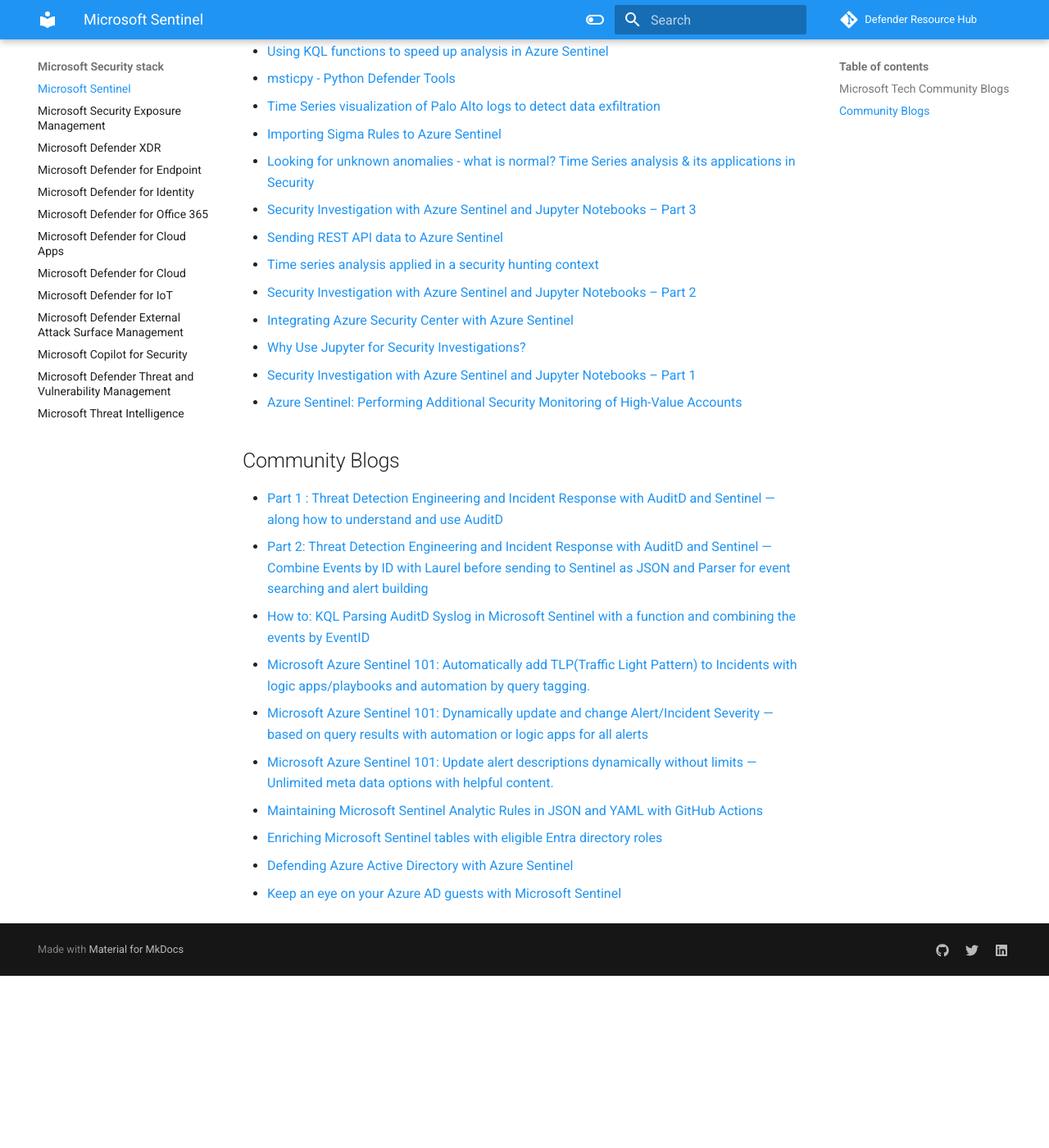
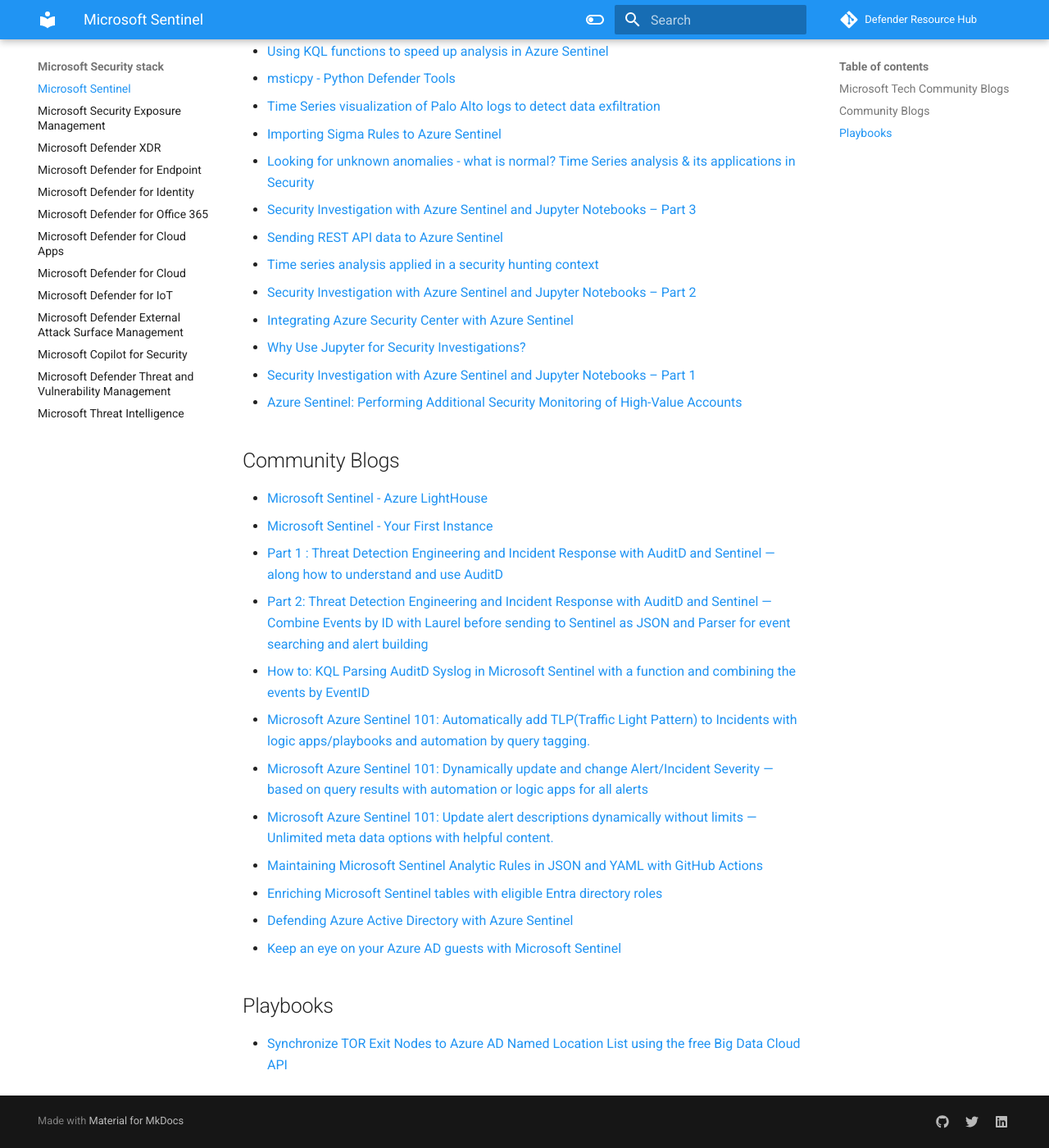
Before and after one commit to alexverboon/DefenderResourceHub, an MkDocs documentation site: the page built from docs/sentinel.md, in a window 1280 px wide and 1400 px high, scrolled down 18443 px. Shown: the whole window at 82% size. Built offline with MkDocs 1.6.1 and Material for MkDocs 9.7.7, drawn with Linux system fonts in a browser that asks for light colours; comment, search, counter and statistics services are not loaded; before the commit the page ends 19633 px from its top, so only the background shows below that.

Commit message:
update for Sentinel

```diff
--- a/docs/sentinel.md
+++ b/docs/sentinel.md
@@ -513,6 +513,8 @@
 
 ## Community Blogs
 
+- [Microsoft Sentinel - Azure LightHouse](https://ryanperr.in/2024/06/17/microsoft-sentinel-azure-lighthouse/)
+- [Microsoft Sentinel - Your First Instance](https://ryanperr.in/2024/01/29/microsoft-sentinel-your-first-instance/)
 - [Part 1 : Threat Detection Engineering and Incident Response with AuditD and Sentinel — along how to understand and use AuditD](https://medium.com/@truvis.thornton/threat-detection-engineering-and-incident-response-with-auditd-and-sentinel-along-how-to-understand-bfae8ba03a43)
 - [Part 2: Threat Detection Engineering and Incident Response with AuditD and Sentinel — Combine Events by ID with Laurel before sending to Sentinel as JSON and Parser for event searching and alert building](https://medium.com/@truvis.thornton/part-2-threat-detection-engineering-and-incident-response-with-auditd-and-sentinel-combine-a3384e1164e6)
 - [How to: KQL Parsing AuditD Syslog in Microsoft Sentinel with a function and combining the events by EventID](https://medium.com/@truvis.thornton/how-to-parsing-auditd-syslog-in-microsoft-sentinel-with-a-function-and-combining-the-events-by-eve-a65f418cfef1)
@@ -523,3 +525,7 @@
 - [Enriching Microsoft Sentinel tables with eligible Entra directory roles](https://tech.nicolonsky.ch/enriching-microsoft-sentinel-tables-with-eligible-entra-directory-roles/)
 - [Defending Azure Active Directory with Azure Sentinel](https://learnsentinel.blog/2021/10/19/defending-azure-active-directory-with-azure-sentinel/)
 - [Keep an eye on your Azure AD guests with Microsoft Sentinel](https://learnsentinel.blog/2021/11/04/keep-an-eye-on-your-azure-ad-guests-with-microsoft-sentinel/)
+
+## Playbooks
+
+- [Synchronize TOR Exit Nodes to Azure AD Named Location List using the free Big Data Cloud API](https://github.com/Azure/Azure-Sentinel/tree/master/Playbooks/Update-NamedLocations-TOR)
```
